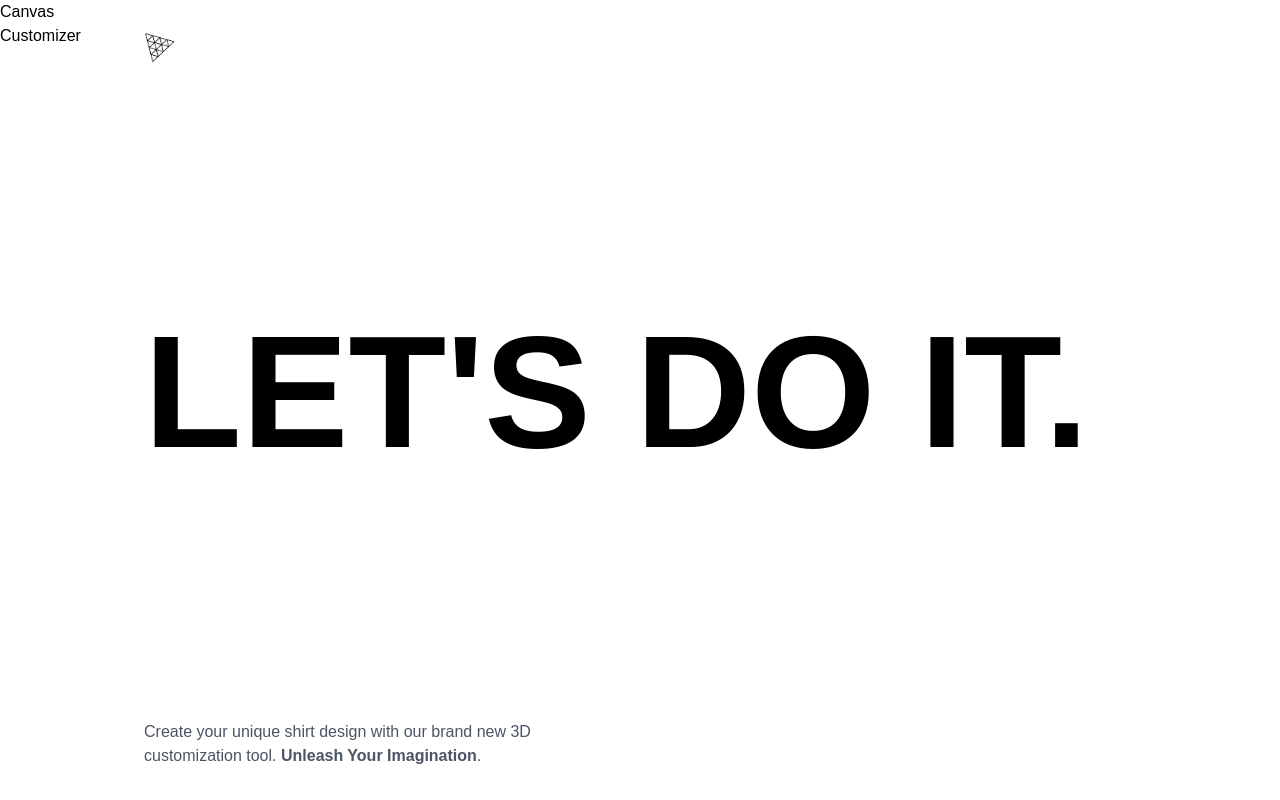
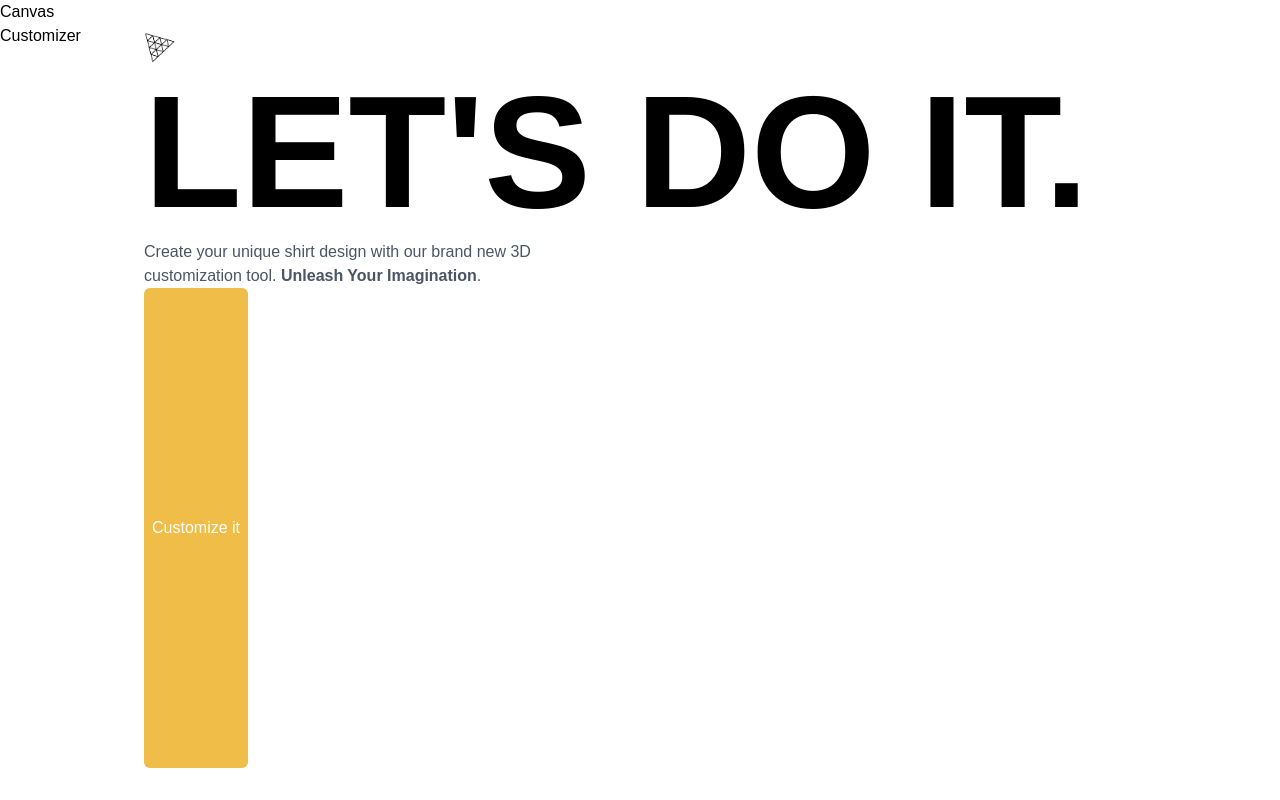
Before and after one commit to AsithaManupiya2000/ShirtGen3D, a React (Vite) app in the folder client/: page / in a window 1280 px wide. Built offline with nearby package versions, Linux system fonts and the light colour scheme; a web font is replaced by a local one.

Commit message:
New files added in compoenent folder and Home.jsx file modified

```diff
--- /dev/null
+++ b/client/src/components/CustomButton.jsx
@@ -0,0 +1,25 @@
+import React from 'react'
+import state from '../store'
+import { useSnapshot } from 'valtio'
+const CustomButton = ({type,title,customStyle,handleClick}) =>{
+    const snap = useSnapshot(state);
+    const generateStyle = (type)=>{
+        if(type=='filled'){
+            return{
+                backgroundColor: snap.color, color: '#fff'
+            }
+        }
+    }
+    return(
+        <button
+            className={`px-2 py-1.5 flex-1 rounded-md ${customStyle}`}
+            style={generateStyle(type)}
+            onClick={handleClick}
+        >
+            {title}
+        </button>
+    )
+
+}
+
+export default CustomButton;
--- /dev/null
+++ b/client/src/components/index.js
@@ -0,0 +1,3 @@
+import CustomButton from "./CustomButton";
+
+export {CustomButton};
--- a/client/src/pages/Home.jsx
+++ b/client/src/pages/Home.jsx
@@ -2,7 +2,7 @@
 import { useSnapshot } from 'valtio';
 
 import state from '../store';
-//import { CustomButton } from '../components';
+import { CustomButton } from '../components';
 import {
   headContainerAnimation,
   headContentAnimation,
@@ -35,6 +35,13 @@
             3D customization tool. <b>Unleash Your Imagination</b>.
           </p>
 
+          <CustomButton
+            type = "filled"
+            title = "Customize it"
+            handleClick={() => state.intro=false}
+            customStyles =  "w-fit px-4 py-2.5 font-bold text-sm"
+          />
+
         </motion.section>
       )}
     </AnimatePresence>
```
Also changed, not shown: client/src/components/AIPicker.jsx (added), client/src/components/ColorPicker.jsx (added), client/src/components/FilePicker.jsx (added), client/src/components/Tab.jsx (added).
